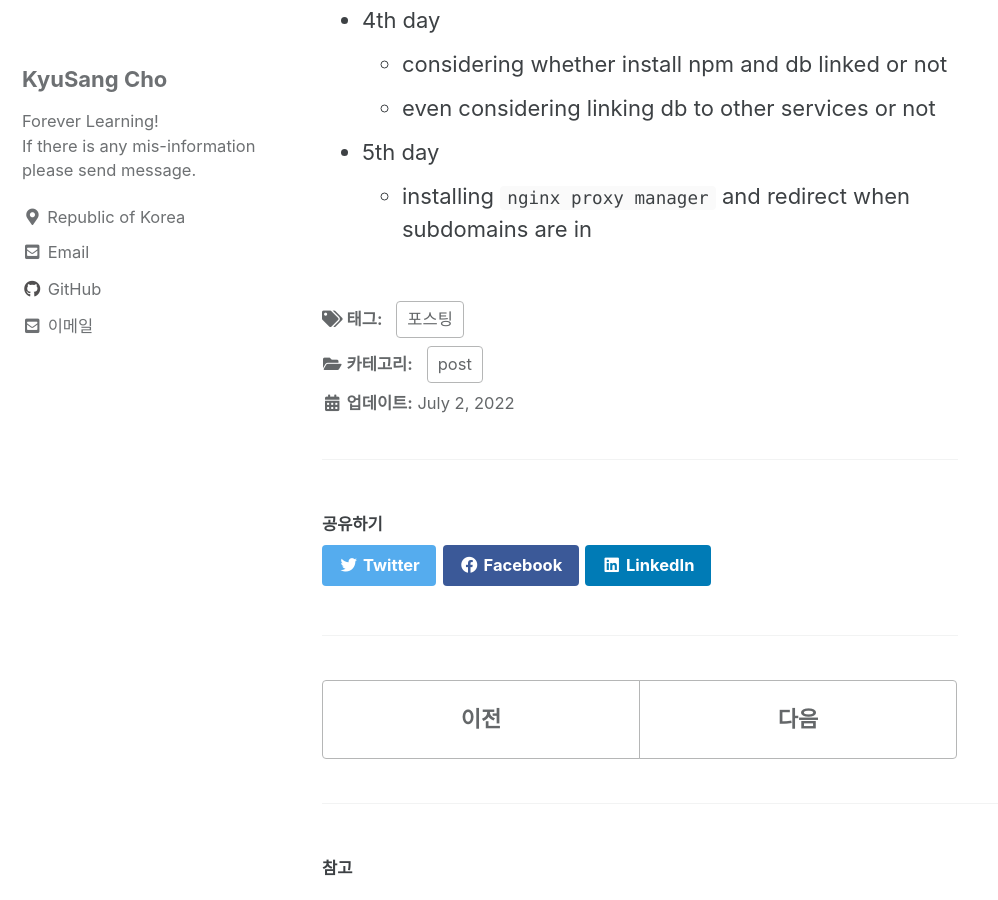
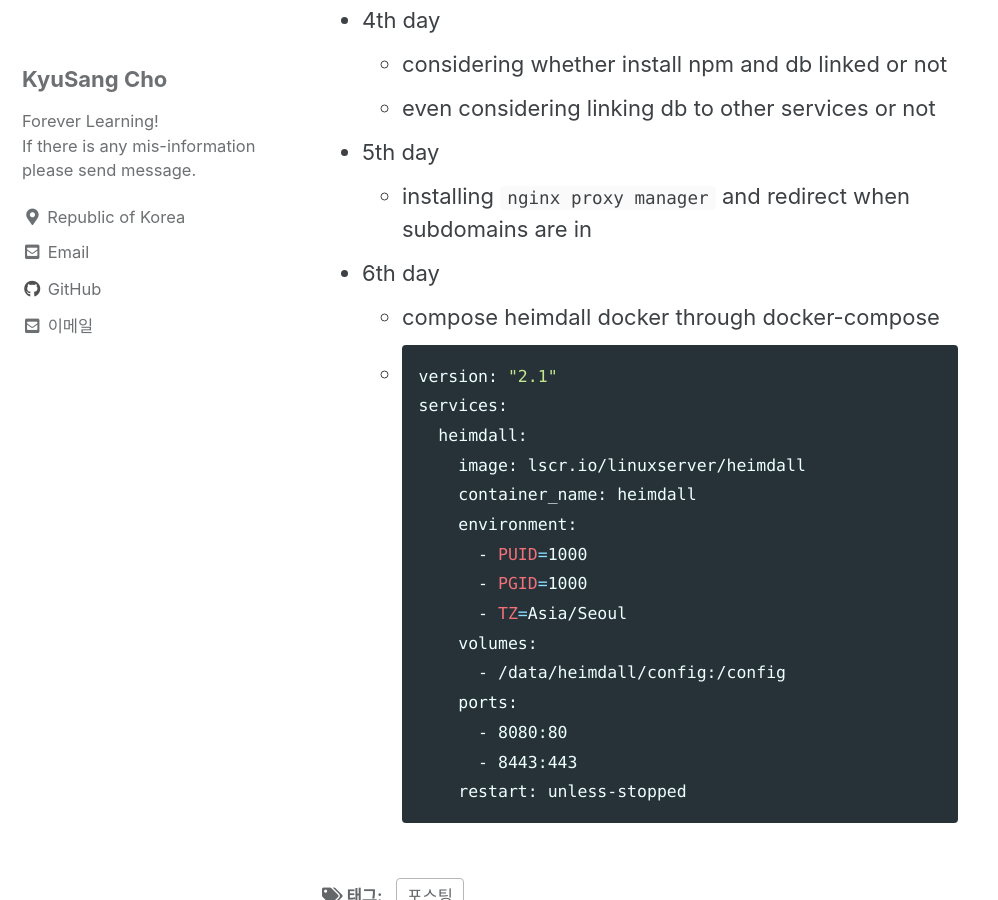
Before and after one commit to DevKS-Yet/DevKs-Yet.github.io, a Jekyll site: the page built from _posts/2022-07-02-84(post08).md, in a window 1280 px wide and 900 px high, scrolled down 2317 px. Shown: the whole window, without its empty margins (0-998 px from the left). Built offline with Jekyll 4.4.1, drawn with Linux system fonts in a browser that asks for light colours; cached includes are drawn as plain includes.

Commit message:
20220714

````diff
--- a/_posts/2022-07-02-84(post08).md
+++ b/_posts/2022-07-02-84(post08).md
@@ -66,3 +66,22 @@ The list that I used
   - even considering linking db to other services or not
 - 5th day
   - installing `nginx proxy manager` and redirect when subdomains are in
+- 6th day
+  - compose heimdall docker through docker-compose
+  - ```bash
+    version: "2.1"
+    services:
+      heimdall:
+        image: lscr.io/linuxserver/heimdall
+        container_name: heimdall
+        environment:
+          - PUID=1000
+          - PGID=1000
+          - TZ=Asia/Seoul
+        volumes:
+          - /data/heimdall/config:/config
+        ports:
+          - 8080:80
+          - 8443:443
+        restart: unless-stopped
+    ```
````
